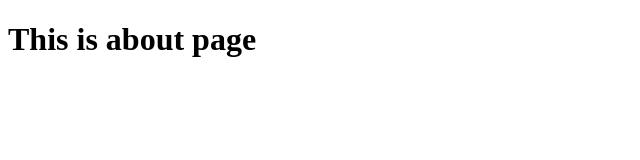
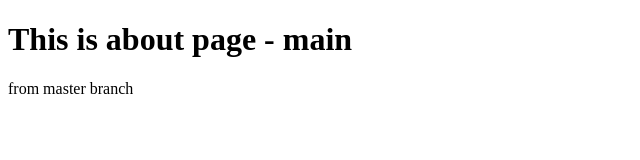
Before and after one commit to AsgarovAsgar/openai-css-project, a plain HTML site: page about.html in a window 1280 px wide. Shown: the whole page, without its empty margins (0-640 px from the left). Drawn offline with Linux system fonts and the light colour scheme.

Commit message:
changes on main

```diff
--- a/about.html
+++ b/about.html
@@ -6,6 +6,7 @@
   <title>Document</title>
 </head>
 <body>
-  <h1>This is about page</h1>
+  <h1>This is about page - main</h1>
+  <p>from master branch</p>
 </body>
 </html>
```
